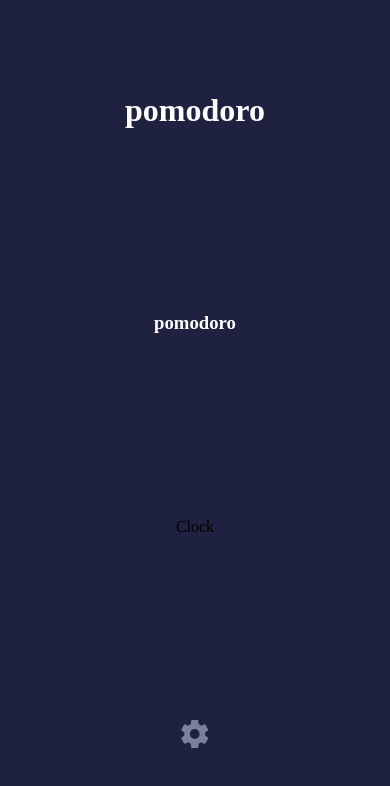
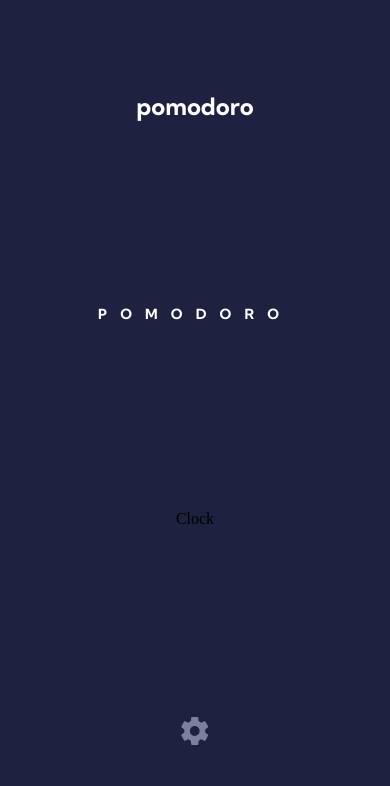
Before and after one commit to leonardonegrao/pomodoro, a Next.js app: page / in a window 390 px wide. Shown: the top 786 px of the page. Built offline with nearby package versions, Linux system fonts and the light colour scheme.

Commit message:
refactor(text): add responsive css to Text and update tests

```diff
--- a/src/components/foundation/Text/index.tsx
+++ b/src/components/foundation/Text/index.tsx
@@ -1,57 +1,87 @@
+import { HTMLAttributes } from 'react';
 import styled, { css } from 'styled-components';
 
+type TextColor = 'primary.main' | 'gray.main' | 'white';
 type TextVariant = 'appTitle' | 'heading1' | 'heading2' | 'heading3' | 'heading4' | 'body1' | 'body2';
+interface TextOptions {
+  lineHeight?: string;
+  fontWeight?: string;
+  opacity?: number;
+}
 
-export const TextVariantsMap = (variant: TextVariant) => css`
-  font-size: ${({ theme }) => theme.typography.variants[variant].fontSize};
-  font-weight: ${({ theme }) => theme.typography.variants[variant].fontWeight};
-  line-height: ${({ theme }) => theme.typography.variants[variant].lineHeight};
+const TextColorMap = (color: TextColor) => css`
+  color: ${({ theme }) => {
+    if (color === 'primary.main') return theme.colors.primary.main;
+    if (color === 'gray.main') return theme.colors.gray.main;
 
-  ${({ theme }) => {
-    if (theme.typography.variants[variant].letterSpacing) {
-      return css`
-        letter-spacing: ${theme.typography.variants[variant].letterSpacing};
-    `;
-    }
-
-    return '';
-  }}
-
-  ${({ theme }) => {
-    if (theme.typography.variants[variant].textTransform) {
-      return css`
-        text-transform: ${theme.typography.variants[variant].textTransform};
-    `;
-    }
-
-    return '';
-  }}
+    return theme.colors.white;
+  }};
 `;
 
-interface BaseTypographyProps {
-  variant: TextVariant
-  as?: React.ElementType
+const TextVariantsMap = (variant: TextVariant) => css`
+  font-family: ${({ theme }) => theme.typography.fonts[theme.activeTheme.fontFamily].fontFamily};
+
+  font-size: ${({ theme: { typography } }) => typography.variants[variant].sm.fontSize};
+  font-weight: ${({ theme: { typography } }) => typography.variants[variant].sm.fontWeight};
+  line-height: ${({ theme: { typography } }) => typography.variants[variant].sm.lineHeight};
+
+  ${({ theme: { typography } }) => typography.variants[variant].sm.letterSpacing && css`
+    letter-spacing: ${typography.variants[variant].sm.letterSpacing};
+  `}
+  ${({ theme: { typography } }) => typography.variants[variant].sm.textTransform && css`
+    text-transform: ${typography.variants[variant].sm.textTransform};
+  `}
+
+  ${({ theme }) => theme.typography.variants[variant].md && css`
+    @media (min-width: ${theme.breakpoints.md}) {
+      ${theme.typography.variants[variant].md?.fontSize && css`
+        font-size: ${theme.typography.variants[variant].md?.fontSize};
+      `}
+      ${theme.typography.variants[variant].md?.fontWeight && css`
+        font-weight: ${theme.typography.variants[variant].md?.fontWeight};
+      `}
+      ${theme.typography.variants[variant].md?.lineHeight && css`
+        line-height: ${theme.typography.variants[variant].md?.lineHeight};
+      `}
+      ${theme.typography.variants[variant].md?.letterSpacing && css`
+        letter-spacing: ${theme.typography.variants[variant].md?.letterSpacing};
+      `}
+      ${theme.typography.variants[variant].md?.textTransform && css`
+        text-transform: ${theme.typography.variants[variant].md?.textTransform};
+      `}
+    }
+  `}
+`;
+
+const TextOptionsMap = (options: TextOptions) => css`
+  ${() => options.lineHeight && css`line-height: ${options.lineHeight};`}
+  ${() => options.fontWeight && css`font-weight: ${options.fontWeight};`}
+  ${() => options.opacity && css`opacity: ${options.opacity};`}
+`;
+
+interface TextProps extends HTMLAttributes<HTMLSpanElement> {
+  as?: React.ElementType;
+  variant: TextVariant;
+  color: TextColor;
+  options?: TextOptions;
 }
 
-const BaseTypography = styled.span<BaseTypographyProps>`
+const BaseTypography = styled.span<TextProps>`
+  ${({ color }) => TextColorMap(color)}
   ${({ variant }) => TextVariantsMap(variant)}
-  color: ${({ theme }) => theme.colors.white};
+  ${({ options }) => options && TextOptionsMap(options)}
+
   margin: 0;
 `;
 
-interface TextProps extends React.HTMLAttributes<HTMLSpanElement> {
-  tag?: React.ElementType;
-  variant: TextVariant;
-  children: React.ReactNode;
-}
-
 export default function Text({
-  tag = 'span', variant, children, ...props
-}: TextProps) {
+  as = 'span', variant = 'body1', color = 'white', children, ...props
+}: TextProps): JSX.Element {
   return (
     <BaseTypography
-      as={tag}
+      as={as}
       variant={variant}
+      color={color}
       {...props}
     >
       {children}
```
Also changed, not shown: 2 other files (tests, documents, lock files or other folders).
